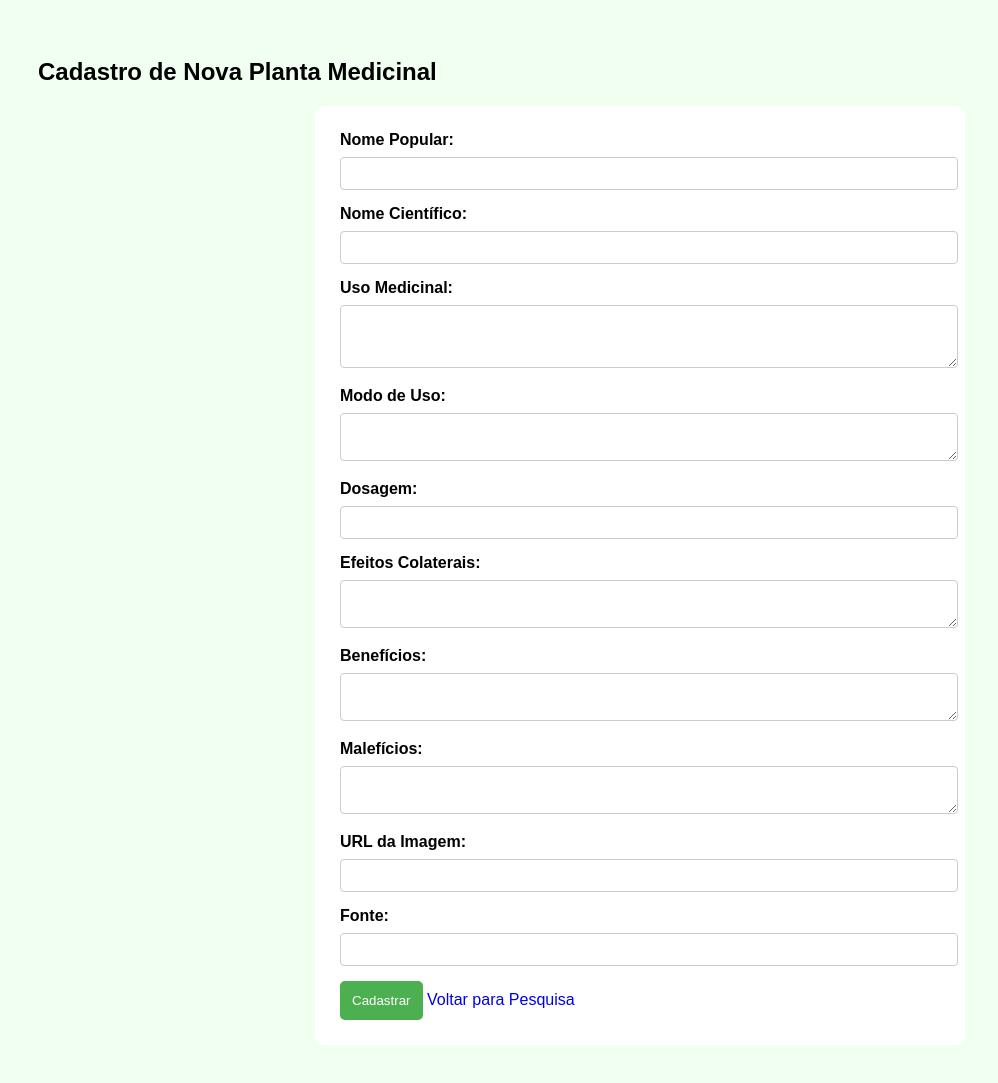
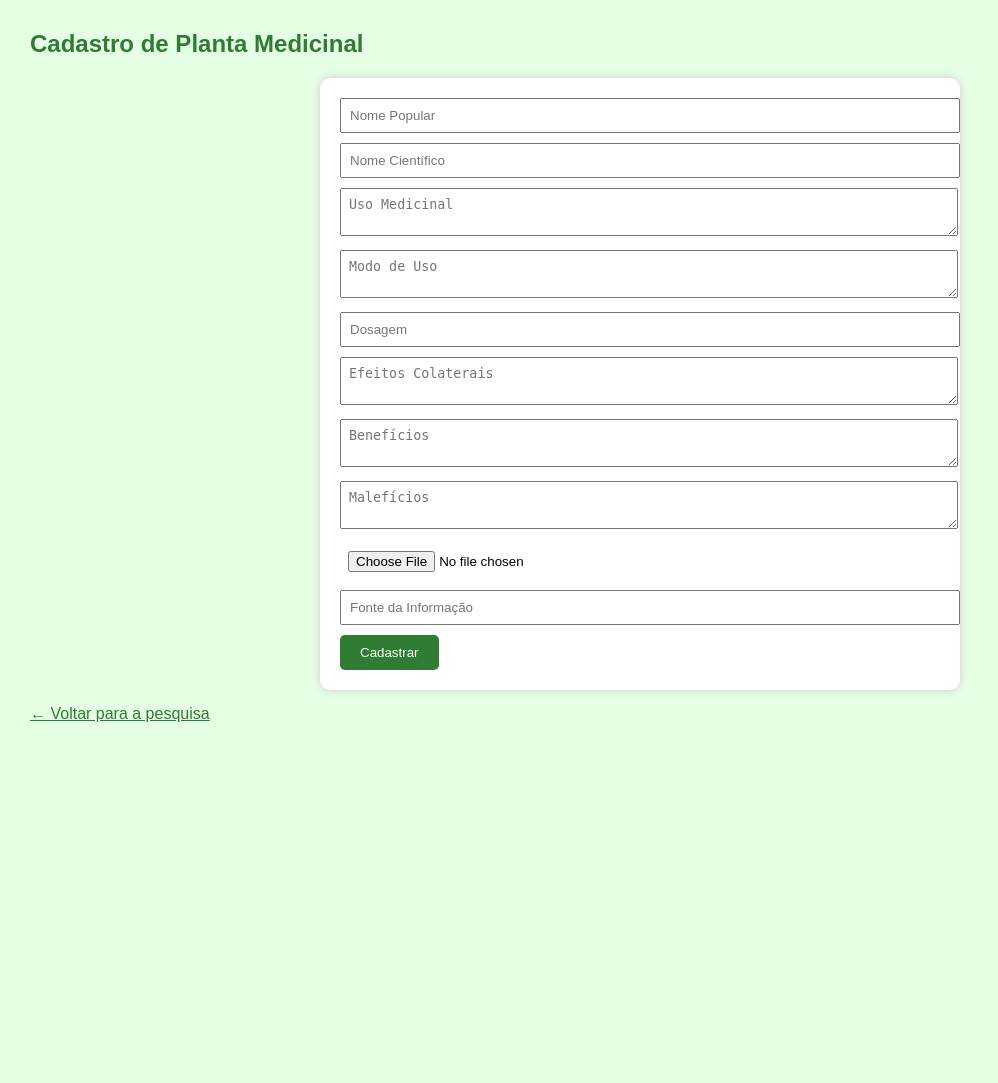
Before and after one commit to AnaJuliaWeiss/Natural-Medicine, a PHP site: page /views/cadastro.php in a window 1280 px wide. Shown: the whole page, without its empty margins (0-998 px from the left). After the commit the page ends 722 px from the top, so only its background shows below. Run offline with PHP 8.4, Linux system fonts and the light colour scheme.

Commit message:
cad plantas pronto

```diff
--- a/NaturalMedicinaProjeto/naturalmedicina/views/cadastro.php
+++ b/NaturalMedicinaProjeto/naturalmedicina/views/cadastro.php
@@ -4,79 +4,29 @@
     <meta charset="UTF-8">
     <title>Cadastro de Planta</title>
     <style>
-        body {
-            font-family: Arial, sans-serif;
-            background-color: #f0fff0;
-            padding: 30px;
-        }
-        form {
-            background-color: #ffffff;
-            padding: 25px;
-            border-radius: 8px;
-            max-width: 600px;
-            margin: auto;
-        }
-        input, textarea {
-            width: 100%;
-            padding: 8px;
-            margin-top: 8px;
-            margin-bottom: 15px;
-            border: 1px solid #ccc;
-            border-radius: 4px;
-        }
-        label {
-            font-weight: bold;
-        }
-        button {
-            background-color: #4CAF50;
-            color: white;
-            padding: 12px;
-            border: none;
-            border-radius: 5px;
-            cursor: pointer;
-        }
-        a {
-            text-decoration: none;
-            display: inline-block;
-            margin-top: 10px;
-        }
+        body { font-family: Arial; background: #e5ffe5; margin: 30px; }
+        h2 { color: #2e7d32; }
+        form { background: #fff; padding: 20px; border-radius: 10px; max-width: 600px; margin: auto; box-shadow: 0 0 10px #ccc; }
+        input, textarea { width: 100%; margin-bottom: 10px; padding: 8px; }
+        button { background: #2e7d32; color: #fff; padding: 10px 20px; border: none; border-radius: 5px; }
+        a { display: inline-block; margin-top: 15px; color: #2e7d32; }
     </style>
 </head>
 <body>
-    <h2>Cadastro de Nova Planta Medicinal</h2>
-    <form action="../processos/processaCadastro.php" method="POST">
-        <label>Nome Popular:</label>
-        <input type="text" name="nome_popular" required>
-
-        <label>Nome Científico:</label>
-        <input type="text" name="nome_cientifico">
-
-        <label>Uso Medicinal:</label>
-        <textarea name="uso_medicinal" rows="3"></textarea>
-
-        <label>Modo de Uso:</label>
-        <textarea name="modo_uso" rows="2"></textarea>
-
-        <label>Dosagem:</label>
-        <input type="text" name="dosagem">
-
-        <label>Efeitos Colaterais:</label>
-        <textarea name="efeitos_colaterais" rows="2"></textarea>
-
-        <label>Benefícios:</label>
-        <textarea name="beneficios" rows="2"></textarea>
-
-        <label>Malefícios:</label>
-        <textarea name="maleficios" rows="2"></textarea>
-
-        <label>URL da Imagem:</label>
-        <input type="text" name="imagem_url">
-
-        <label>Fonte:</label>
-        <input type="text" name="fonte">
-
+    <h2>Cadastro de Planta Medicinal</h2>
+    <form action="../processos/processaCadastro.php" method="post" enctype="multipart/form-data">
+        <input type="text" name="nome_popular" placeholder="Nome Popular" required>
+        <input type="text" name="nome_cientifico" placeholder="Nome Científico" required>
+        <textarea name="uso_medicinal" placeholder="Uso Medicinal" required></textarea>
+        <textarea name="modo_uso" placeholder="Modo de Uso" required></textarea>
+        <input type="text" name="dosagem" placeholder="Dosagem">
+        <textarea name="efeitos_colaterais" placeholder="Efeitos Colaterais"></textarea>
+        <textarea name="beneficios" placeholder="Benefícios"></textarea>
+        <textarea name="maleficios" placeholder="Malefícios"></textarea>
+        <input type="file" name="imagem" accept="image/*" required>
+        <input type="text" name="fonte" placeholder="Fonte da Informação">
         <button type="submit">Cadastrar</button>
-        <a href="pesquisa.php">Voltar para Pesquisa</a>
     </form>
+    <a href="pesquisa.php">← Voltar para a pesquisa</a>
 </body>
 </html>
```
Also changed, not shown: NaturalMedicinaProjeto/naturalmedicina/classes/PlantaClass.php (+11 -45 lines), NaturalMedicinaProjeto/naturalmedicina/processos/processaCadastro.php (+10 -1 lines), NaturalMedicinaProjeto/naturalmedicina/views/detalhes.php (+10 -32 lines), NaturalMedicinaProjeto/naturalmedicina/views/pesquisa.php (+13 -29 lines).
